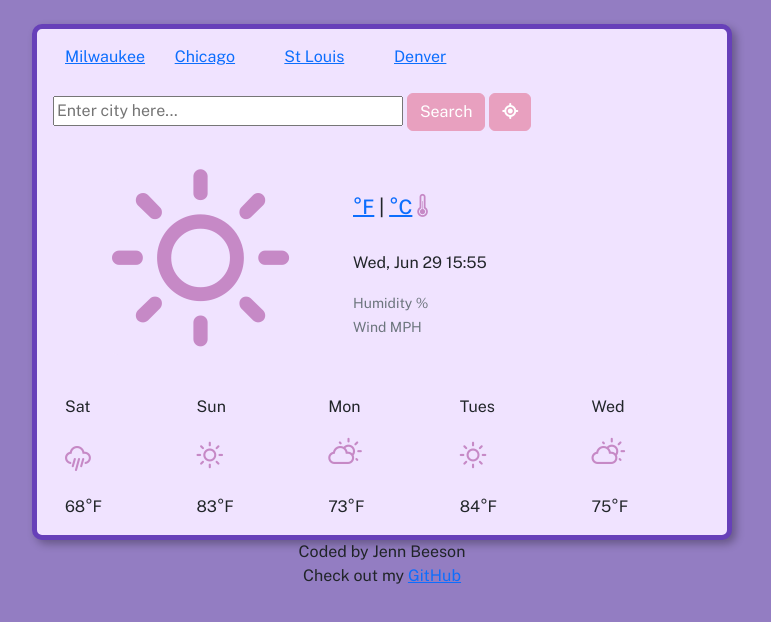
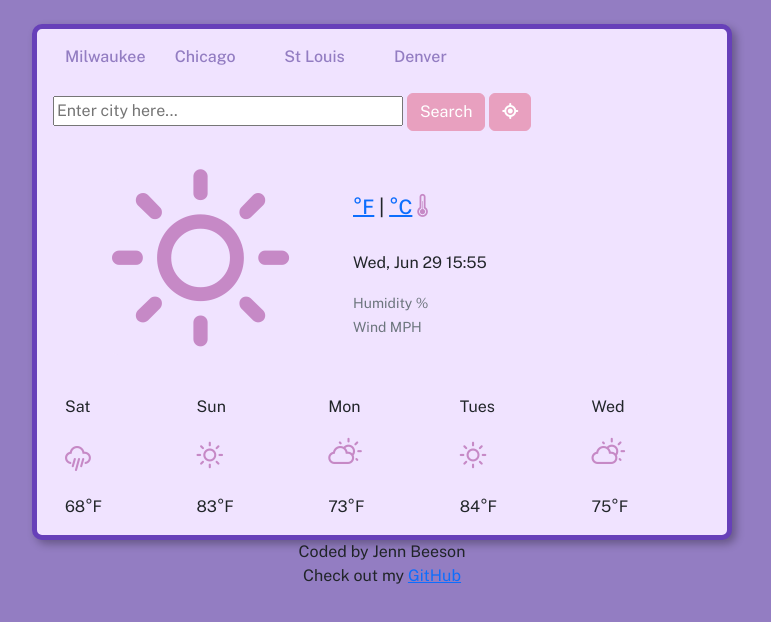
Before and after one commit to jennifuhrose/my-weather-project, a website built with Parcel: page index.html in a window 1280 px wide. Shown: the whole page, without its empty margins (258-1029 px from the left). Built offline with nearby package versions, Linux system fonts and the light colour scheme; no server answers.

Commit message:
Updated index.html to reflect CSS/JS changes from last commit

```diff
--- a/index.html
+++ b/index.html
@@ -27,16 +27,16 @@
         <div class="container">
           <div class="row">
             <div class="col">
-              <a href="">Milwaukee</a>
+              <a href="#" class="cities-top" id="milwaukee">Milwaukee</a>
 						</div>
 						<div class="col">
-              <a href="">Chicago</a>
+              <a href="#" class="cities-top" id="chicago">Chicago</a>
             </div>
             <div class="col">
-              <a href="">St Louis</a>
+              <a href="#" class="cities-top" id="st-louis">St Louis</a>
             </div>
             <div class="col">
-              <a href="">Denver</a>
+              <a href="#" class="cities-top" id="denver">Denver</a>
             </div>
 
 						<div class="col"></div>
```
